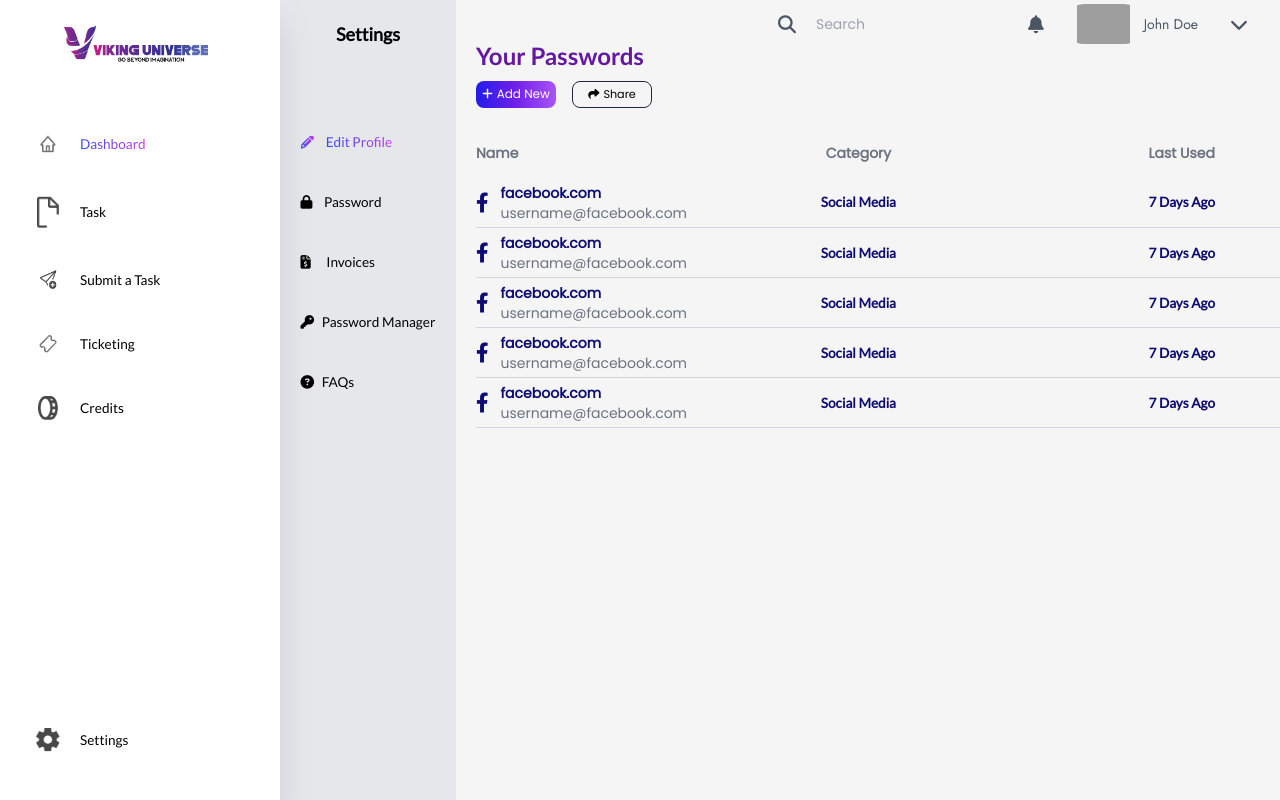
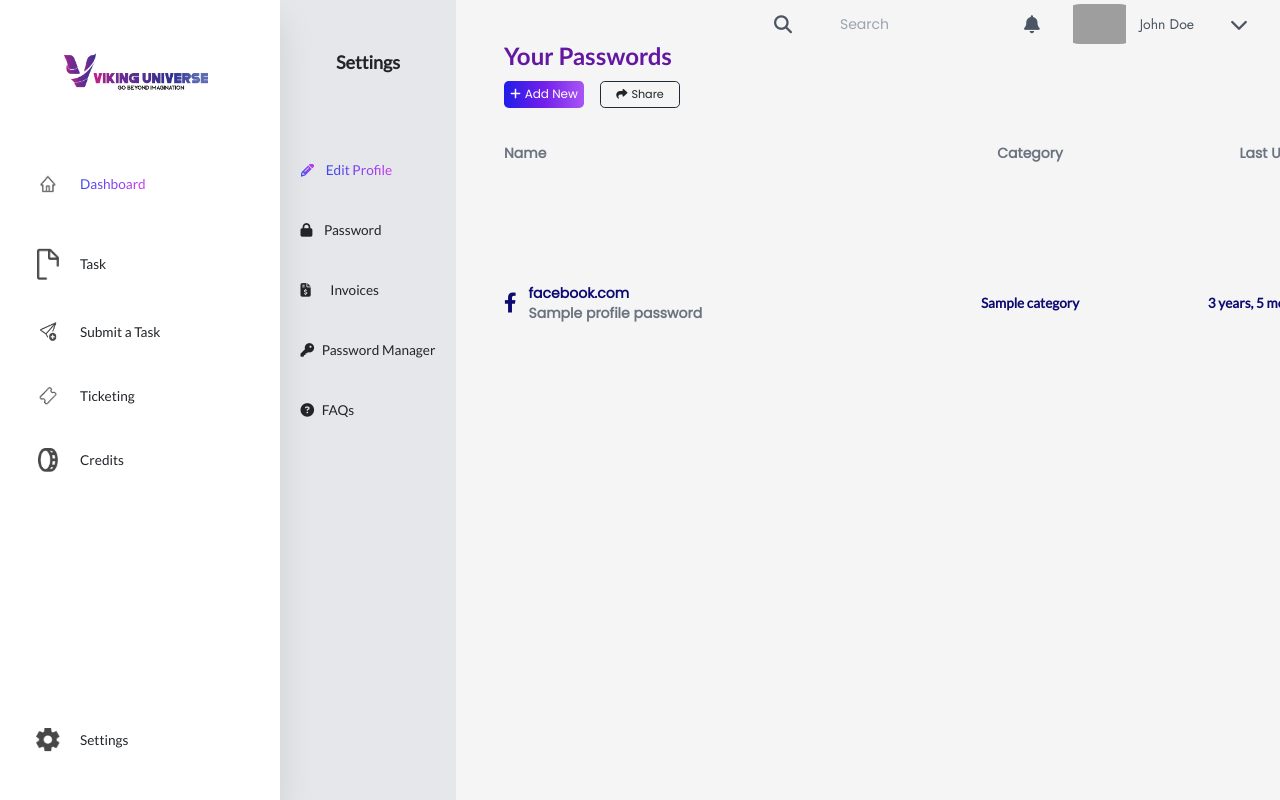
Before and after one commit to VikingAM/VikingUniverseRepository, a Django app: template portal/templates/setting_password_management_page.html in a window 1280 px wide. Run offline with Django 3.2, Linux system fonts and the light colour scheme; the template is opened without the code that fills it: most values are stand-ins (such as "Sample title", 1, 10 or a date in 2020); some libraries are stand-ins or nearby versions; grey boxes are pictures that could not be loaded.

Commit message:
update password management  function working

```diff
--- a/accounts/views.py
+++ b/accounts/views.py
@@ -227,7 +227,8 @@ def profileNewPassword(request):
 		new_passowrd = password_manager()
 		new_passowrd.userId = Userinstance
 		if request.POST['category'] != 0:
-			new_passowrd.categoryId = request.POST['category']
+			password_category_instance = password_category.objects.get(pk=request.POST['category'])
+			new_passowrd.category = password_category_instance
 		new_passowrd.name = passowrd_name
 		new_passowrd.username = username
 		new_passowrd.password = password
--- a/portal/templates/setting_invoice_page.html
+++ b/portal/templates/setting_invoice_page.html
@@ -83,8 +83,6 @@
                 </ul>
             </nav>
         </div>
-
-
         <div class="mt-32 xl:mt-10 xxl:mt-32 bxl:mt-16 ml-5 flex">
             <div>
                 <h1 class="text-4xl xl:text-2xl font-bold font-Poppins text-editProfile"><b>Invoices</b></h1>
@@ -133,12 +131,10 @@
 
 
     <div id="popup-view-invoice" class="popup bg-gray-50 xl:w-135 xl:h-110 flex-col absolute z-10 xl:p-6">
-
         <div class="flex justify-between">
             <h1 class="font-Poppins text-xl font-bold text-purple-900 invoiceModalHeader" >INVOICE No. ###</h1>
             <button onclick="toggleCancelInvoice()" class="fa fa-times-circle text-purple-900 text-xl xl:-mt-10 " aria-hidden="true"></button>
         </div>
-
         <div>
             <table class=" xl:mt-5 xl:w-120">
 
--- a/portal/templates/setting_password_management_page.html
+++ b/portal/templates/setting_password_management_page.html
@@ -5,10 +5,12 @@
 	<meta charset="utf-8">
 	<meta name="viewport" content="width=device-width, initial-scale=1">
 	<title>Password Management</title>
+    <link rel="stylesheet" href="https://cdn.jsdelivr.net/npm/bootstrap@4.3.1/dist/css/bootstrap.min.css" integrity="sha384-ggOyR0iXCbMQv3Xipma34MD+dH/1fQ784/j6cY/iJTQUOhcWr7x9JvoRxT2MZw1T" crossorigin="anonymous">
     <link rel="stylesheet" href="{% static 'portal/css/index.css' %}">
     <link rel="stylesheet" href="{% static 'portal/css/style_v1.css' %}">
     <link rel="stylesheet" href="{% static 'fontawesome/css/fontawesome_5_13.min.css' %}">
     <script src="https://cdn.tailwindcss.com"></script>
+
 
 
 </head>
@@ -89,7 +91,8 @@
                 <h1 class="text-4xl xl:text-2xl font-bold font-Poppins text-editProfile"><b>Your Passwords</b></h1>
                 <div class="flex xl:space-x-4  xl:mt-2">
                     <a class="text-center font-Poppins xl:p-1 rounded-lg  cursor-pointer bxl:text-2base xl:text-xsm xl:w-20 bxl:w-25 text-white bg-gradient-to-r from-linearButton1 via-linearButton2 to-purple-500">
-                        <i class="fas fa-plus xl:mr-1 "></i>Add New</a>
+                        <i class="fas fa-plus xl:mr-1" data-bs-toggle="modal" data-bs-target="#add_new_password" ></i>Add New</a>
+                        <!-- <button class="add_new_password_btn" >+ Add new</button> -->
                     <a class="text-center cursor-pointer font-Poppins text-xvs bxl:text-2base border-1 border-gray-800 xl:p-1 rounded-lg xl:w-20">
                         <i class="fas fa-share xl:mr-1"></i>Share</a>
                </div>
@@ -116,93 +119,36 @@
                             </tr>
                         </thead>
                         <tbody class="text-2base text-invCol font-Lato">
-                            <tr class="inv_tr border-b-1 border-gray-300">
-                                <td class="font-Lato w-20 xl:space-x-2">
+                            {% for profile_password in profile_passwords %}
+                                <tr class="font-Lato w-20 xl:space-x-2">
+                                    <td  class="font-Lato font-semibold">
+                                        <!-- if facebook -->
                                         <div class="flex items-center justify-start xl:space-x-3">
                                             <div class="text-start">
                                                 <i class="fab fa-facebook-f xl:text-xl"></i>
                                             </div>
                                             <div>
                                                 <p class="font-Poppins  text-start font-semibold text-sm">facebook.com</p>
-                                            <p class="font-Poppins text-start text-sm text-gray-500">username@facebook.com</p>
+                                                <p class="font-Poppins text-start text-sm text-gray-500">{{ profile_password.name }}</p>
                                             </div>
                                         </div>
                                     </td>
-                                <td class="font-Lato font-semibold">Social Media</td>
-                                <td class="font-Lato font-semibold">7 Days Ago</td>
-                                <td class="font-Lato font-semibold"><button onclick="togglePwMngr()" class="fas fa-pencil-alt"></button></td>
+                                    <td  class="font-Lato font-semibold">{{ profile_password.category.name }}</td>
+                                    <td  class="font-Lato font-semibold">{{ profile_password.create_date | timesince }} Ago</td>
+                                    <td class="font-Lato font-semibold" ><button class="fas fa-pencil-alt" attr_id="{{ profile_password.pk }}" onclick="editPasswordManagement(this)"></button></td>
                                 </tr>
+                            {% empty %}
                                 <tr class="inv_tr border-b-1 border-gray-300">
-                                <td class="font-Lato w-20 xl:space-x-2">
-                                    <div class="flex items-center justify-start xl:space-x-3">
-                                        <div class="text-start">
-                                            <i class="fab fa-facebook-f xl:text-xl"></i>
-                                        </div>
-                                        <div>
-                                            <p class="font-Poppins  text-start font-semibold text-sm">facebook.com</p>
-                                            <p class="font-Poppins text-start text-sm text-gray-500">username@facebook.com</p>
-                                        </div>
-                                    </div>
-                                </td>
-                                <td class="font-Lato font-semibold">Social Media</td>
-                                <td class="font-Lato font-semibold">7 Days Ago</td>
-                                <td class="font-Lato font-semibold"><button onclick="togglePwMngr()" class="fas fa-pencil-alt"></button></td>
+                                    <td colspan="4" class="font-Lato w-20 xl:space-x-2">No Save passwords</td>
                                 </tr>
-                            <tr class="inv_tr border-b-1 border-gray-300">
-                                <td class="font-Lato w-20 xl:space-x-2">
-                                    <div class="flex items-center justify-start xl:space-x-3">
-                                        <div class="text-start">
-                                            <i class="fab fa-facebook-f xl:text-xl"></i>
-                                        </div>
-                                        <div>
-                                            <p class="font-Poppins  text-start font-semibold text-sm">facebook.com</p>
-                                            <p class="font-Poppins text-start text-sm text-gray-500">username@facebook.com</p>
-                                        </div>
-                                    </div>
-                                </td>
-                                <td class="font-Lato font-semibold">Social Media</td>
-                                <td class="font-Lato font-semibold">7 Days Ago</td>
-                                <td class="font-Lato font-semibold"><button onclick="togglePwMngr()" class="fas fa-pencil-alt"></button></td>
-                            </tr>
-                            <tr class="inv_tr border-b-1 border-gray-300">
-                                <td class="font-Lato w-20 xl:space-x-2">
-                                    <div class="flex items-center justify-start xl:space-x-3">
-                                        <div class="text-start">
-                                            <i class="fab fa-facebook-f xl:text-xl"></i>
-                                        </div>
-                                        <div>
-                                            <p class="font-Poppins  text-start font-semibold text-sm">facebook.com</p>
-                                            <p class="font-Poppins text-start text-sm text-gray-500">username@facebook.com</p>
-                                        </div>
-                                    </div>
-                                </td>
-                                <td class="font-Lato font-semibold">Social Media</td>
-                                <td class="font-Lato font-semibold">7 Days Ago</td>
-                                <td class="font-Lato font-semibold"><button onclick="togglePwMngr()" class="fas fa-pencil-alt"></button></td>
-                            </tr>
-                            <tr class="inv_tr border-b-1 border-gray-300">
-                                <td class="font-Lato w-20 xl:space-x-2">
-                                    <div class="flex items-center justify-start xl:space-x-3">
-                                        <div class="text-start">
-                                            <i class="fab fa-facebook-f xl:text-xl"></i>
-                                        </div>
-                                        <div>
-                                            <p class="font-Poppins  text-start font-semibold text-sm">facebook.com</p>
-                                            <p class="font-Poppins text-start text-sm text-gray-500">username@facebook.com</p>
-                                        </div>
-                                    </div>
-                                </td>
-                                <td class="font-Lato font-semibold">Social Media</td>
-                                <td class="font-Lato font-semibold">7 Days Ago</td>
-                                <td class="font-Lato font-semibold"><button onclick="togglePwMngr()" class="fas fa-pencil-alt"></button></td>
-                            </tr>
+                            {% endfor%}
                         </tbody>
                     </table>
                 </div>
             </div>
         </div>
     </div>
-    <div id="popup-pw-mngr" class="popup bg-gray-50 xl:w-110 xl:h-110 absolute z-10 xl:p-6">
+    <div id="popup-pw-mngr" class="popup bg-gray-50 xl:w-110 xl:h-150 absolute z-10 xl:p-6">
         <div class="flex justify-between">
             <h1 class="font-Poppins text-xl font-bold text-purple-900">Edit Password</h1>
             <button onclick="toggleCloseEditPw()" class="fa fa-times-circle text-purple-900 text-xl xl:-mt-10 " aria-hidden="true"></button>
@@ -212,42 +158,122 @@
                 <tbody class="inv_popup   text-2base font-Lato w-full">
                     <tr class="flex flex-col xl:px-5 xl:space-y-6 ">
                         <td class="xl:space-x-14">
+                            <div class="alert alert-secondary" id="edit_password_error" style="display:none;" role="alert"></div>
+                            <div class="alert alert-info" id="edit_password_info_msg" style="display:none;" role="alert"></div>
+                            <div class="alert alert-success" id="edit_password_success_msg" style="display:none;" role="alert"></div>
+                        </td>
+                        <td class="xl:space-x-14">
                             <label class="font-Lato font-semibold">Name</label>
-                            <input type="text" class="font-Poppins xl:text-xsm xl:w-44 border border-b-gray-600">
+                            <input type="text" id="edit_password_name" nmae="edit_password_name" class="font-Poppins xl:text-xsm xl:w-44 border border-b-gray-600">
                         </td>
 
                         <td class="xl:space-x-8">
                             <label class="font-Lato font-semibold">Category</label>
-                            <input type="text" class="font-Poppins xl:text-xsm xl:w-44 border border-b-gray-600">
+                            <!-- <input type="text" class="font-Poppins xl:text-xsm xl:w-44 border border-b-gray-600"> -->
+                            <select class="font-Poppins xl:text-xsm xl:w-44 border border-b-gray-600" id="edit_password_category">
+                                <option value=0>Select Category</option>
+                                {% for category in password_category %}
+                                    <option value='{{ category.pk}}'>{{ category.name }}</option>
+                                {% endfor %}
+                            </select>
                         </td>
 
                         <td class="xl:space-x-7">
                             <label class="font-Lato font-semibold">Username</label>
-                            <input type="text" class="font-Poppins xl:text-xsm xl:w-44 border border-b-gray-600">
+                            <input type="text" id="edit_password_username" name="edit_password_username" class="font-Poppins xl:text-xsm xl:w-44 border border-b-gray-600">
                         </td>
 
                         <td class="xl:space-x-8">
                             <label class="font-Lato font-semibold ">Password</label>
-                            <input type="password" class="font-Poppins xl:text-xsm xl:w-44 border border-b-gray-600">
+                            <input type="password" name="edit_password_management" id="edit_password_management" class="font-Poppins xl:text-xsm xl:w-44 border border-b-gray-600">
+                            <input type="checkbox" onclick="showPassword()">Show Password
                         </td>
 
                         <td class="xl:space-x-16">
                             <label class="font-Lato font-semibold">URL</label>
-                            <input type="text" class="font-Poppins xl:text-xsm xl:w-44 border border-b-gray-600">
+                            <input type="text" name="edit_password_url" id="edit_password_url" class="font-Poppins xl:text-xsm xl:w-44 border border-b-gray-600">
                         </td>
 
                         <td class="xl:space-x-5">
                             <label class="font-Lato font-semibold">Description</label>
-                            <input type="text" class="font-Poppins xl:text-xsm xl:w-60 xl:h-10 border border-b-gray-600">
+                            <input type="text" name="edit_password_description" id="edit_password_description" class="font-Poppins xl:text-xsm xl:w-60 xl:h-10 border border-b-gray-600">
                         </td>
                     </tr>
+                    <input type="hidden" name="edit_password_management_id" id="edit_password_management_id" value="0">
                 </tbody>
             </table>
         </div>
-        <button type="button" class="text-center font-Poppins xl:p-1 rounded-lg  cursor-pointer xl:mt-5 xl:text-xsm xl:w-20  text-white bg-gradient-to-r from-linearButton1 via-linearButton2 to-purple-500">Save</button>
+        <button type="button" class="text-center font-Poppins xl:p-1 rounded-lg  cursor-pointer xl:mt-5 xl:text-xsm xl:w-20  text-white bg-gradient-to-r from-linearButton1 via-linearButton2 to-purple-500" onclick="UpdatePasswordManagement()">Save</button>
+    </div>
+<div class="modal fade" id="add_new_password" tabindex="-1" aria-labelledby="add_new_passwordLabel" aria-hidden="true">
+        <div class="modal-dialog">
+            <div class="modal-content">
+                <div class="modal-header">
+                    <h5 class="modal-title" id="add_new_passwordLabel">Add new</h5>
+                </div>
+                <div class="modal-body">
+                    <form id="add_new_password_form">
+                        <div class="alert alert-secondary" id="new_password_error" style="display:none;" role="alert"></div>
+                        <div class="alert alert-info" id="new_password_info_msg" style="display:none;" role="alert"></div>
+                        <div class="alert alert-success" id="new_password_success_msg" style="display:none;" role="alert"></div>
+                        <div class="form-group row">
+                            <label for="forcategory" class="col-sm-4 col-form-label text-right" >Category</label>
+                            <div class="col-sm-8">
+                                <select class="form-control" id="password_category">
+                                    <option value=0>Select Category</option>
+                                    {% for category in password_category %}
+                                        <option value='{{ category.pk}}'>{{ category.name }}</option>
+                                    {% endfor %}
+                                </select>
+                            </div>
+                        </div>
+                        <div class="form-group row">
+                            <label for="forpasswordname" class="col-sm-4 col-form-label text-right" >Name*</label>
+                            <div class="col-sm-8">
+                                <input type="text" class="form-control" name="password_name" id="password_name" value="" placeholder="name">
+                            </div>
+                        </div>
+                        <div class="form-group row">
+                            <label for="forpasswordusername" class="col-sm-4 col-form-label text-right">Username/Email*</label>
+                            <div class="col-sm-8">
+                                <input type="text" class="form-control" name="password_username" id="password_username" value="" placeholder="username/email">
+                            </div>
+                        </div>
+                        <div class="form-group row">
+                            <label for="forPassword" class="col-sm-4 col-form-label text-right">Password*</label>
+                            <div class="col-sm-8">
+                                <input type="password" class="form-control" name="new_password_management" id="new_password_management" value="" placeholder="Password">
+                            </div>
+                        </div>
+                        <div class="form-group row">
+                            <label for="forPassword" class="col-sm-4 col-form-label text-right">URL*</label>
+                            <div class="col-sm-8">
+                                <input type="text" class="form-control" name="password_url" id="password_url" value="" placeholder="login url">
+                            </div>
+                        </div>
+                        <div class="form-group row">
+                            <label for="forPassword" class="col-sm-4 col-form-label text-right">Description</label>
+                            <div class="col-sm-8">
+                                <input type="text" class="form-control" name="new_password_description" id="new_password_description" value="" placeholder="Description">
+                            </div>
+                        </div>
+                        <input type="hidden" name="edit_password_management_id" id="edit_password_management_id">
+                    </form>
+                </div>
+                <div class="modal-footer">
+                    <button type="button" class="btn btn-primary" onclick="saveNewPassword()">Save</button>
+                    <button type="button" class="btn btn-secondary" data-bs-dismiss="modal">Close</button>
+                </div>
+            </div>
+        </div>
     </div>
     <script src="{% static 'portal/js/uploadImg.js' %}"></script>
     <script src="{% static 'portal/js/enableBtn.js' %}"></script>
+    <!-- just remove this when you are not using modal -->
+    <script src="https://cdn.jsdelivr.net/npm/bootstrap@4.3.1/dist/js/bootstrap.min.js" integrity="sha384-JjSmVgyd0p3pXB1rRibZUAYoIIy6OrQ6VrjIEaFf/nJGzIxFDsf4x0xIM+B07jRM" crossorigin="anonymous"></script>
+    <script src="https://cdn.jsdelivr.net/npm/bootstrap@5.3.0-alpha1/dist/js/bootstrap.bundle.min.js" integrity="sha384-w76AqPfDkMBDXo30jS1Sgez6pr3x5MlQ1ZAGC+nuZB+EYdgRZgiwxhTBTkF7CXvN" crossorigin="anonymous"></script>
+    <!-- just remove this when you are not using modal -->
+    <script type="text/javascript" src="{% static 'portal/js/jquery_3.7.0.js' %}"></script>
     <!-- return when finish on the deisgn flow. -->
 	<script type="text/javascript">
 		function saveNewPassword(){
@@ -332,6 +358,7 @@
 		        		$("#edit_password_success_msg").append(data.status_msg);
 		        		$("#edit_password_success_msg").show();
 		        		$("#edit_password_success_msg").hide(2000);
+                        location.reload(true);
 		        	}else{
 		        		$("#edit_password_error").empty();
 		        		$("#edit_password_error").append(data.status_msg);
@@ -374,6 +401,8 @@
 			$("#edit_password_info_msg").empty();
 			$("#edit_password_info_msg").append("Fetching data . . .");
 			$("#edit_password_info_msg").show();
+
+            togglePwMngr()
 			$.ajax({
 		        type: "POST",
 		        url: "{% url 'ProfileNewPasswordGetById' %}",
@@ -401,6 +430,16 @@
 		        }
 		    })
 		}
+
+        function showPassword() {
+            var x = document.getElementById("edit_password_management");
+            if (x.type === "password") {
+                x.type = "text";
+            } else {
+                x.type = "password";
+            }
+        }
+
 	</script>
 </body>
 </html>
```
Lines whose indentation alone changed are shown as unchanged.
